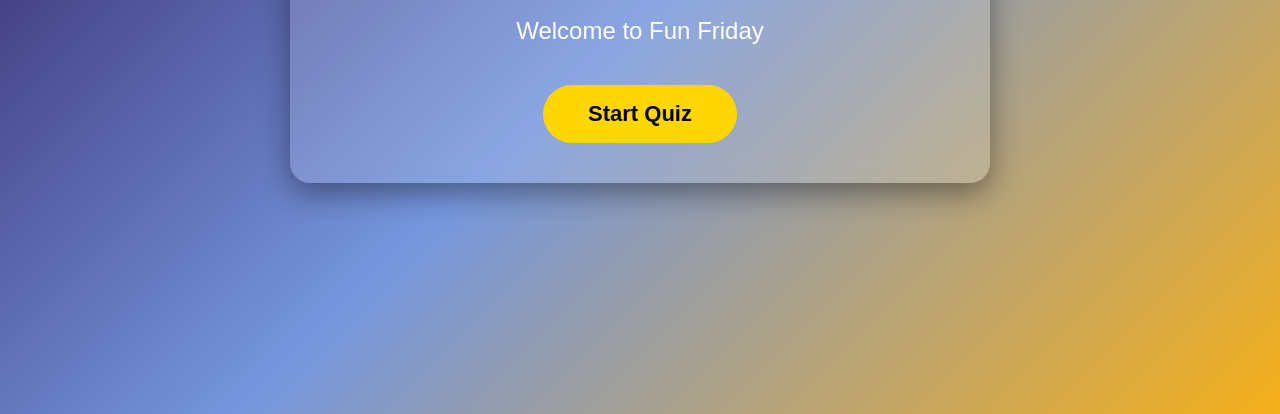
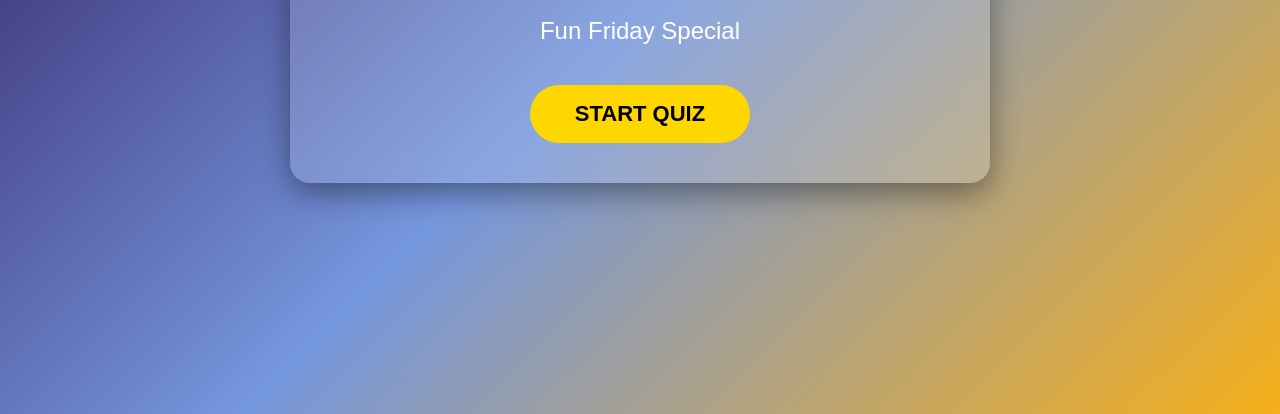
Before and after one commit to manliticsites/bollywood-quiz-game, a plain HTML site: page index.html in a window 1280 px wide. Shown: the part 386-800 px from the top of the page. Drawn offline with Linux system fonts and the light colour scheme.

Commit message:
Update index.html

```diff
--- a/index.html
+++ b/index.html
@@ -1,30 +1,40 @@
 <!DOCTYPE html>
 <html lang="en">
+
 <head>
+
     <meta charset="UTF-8">
+
     <meta name="viewport" content="width=device-width, initial-scale=1.0">
+
     <title>Bollywood Quiz Challenge</title>
 
     <link rel="stylesheet" href="style.css">
+
 </head>
 
 <body>
 
 <div class="container">
 
-    <h1>🎬 Bollywood Quiz Challenge</h1>
+    <div id="homeScreen">
 
-    <p>
-        Welcome to Fun Friday
-    </p>
+        <h1>🎬 Bollywood Quiz Challenge</h1>
 
-    <button id="startBtn">
-        Start Quiz
-    </button>
+        <p class="subtitle">
+            Fun Friday Special
+        </p>
+
+        <button id="startBtn">
+            START QUIZ
+        </button>
+
+    </div>
 
 </div>
 
 <script src="script.js"></script>
 
 </body>
+
 </html>
```
